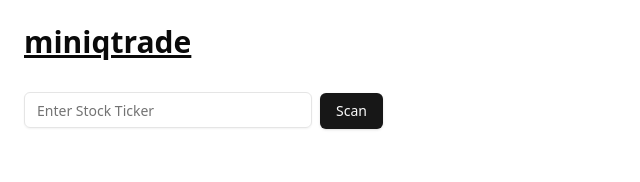
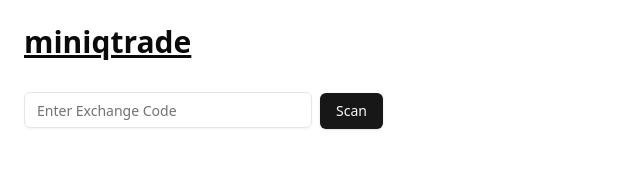
Before and after one commit to Cosmicus88/miniqtrade, a React (Vite) app in the folder apps/client/: page / in a window 1280 px wide. Shown: the top 182 px of the page, without its empty margins (0-640 px from the left). Built offline with nearby package versions, Linux system fonts and the light colour scheme.

Commit message:
Typo Fix

```diff
--- a/apps/client/src/App.tsx
+++ b/apps/client/src/App.tsx
@@ -85,7 +85,7 @@ function App() {
           type="text"
           onChange={handleChange}
           value={inputVal}
-          placeholder="Enter Stock Ticker"
+          placeholder="Enter Exchange Code"
         />
         <Button type="submit">Scan</Button>
       </form>
```
